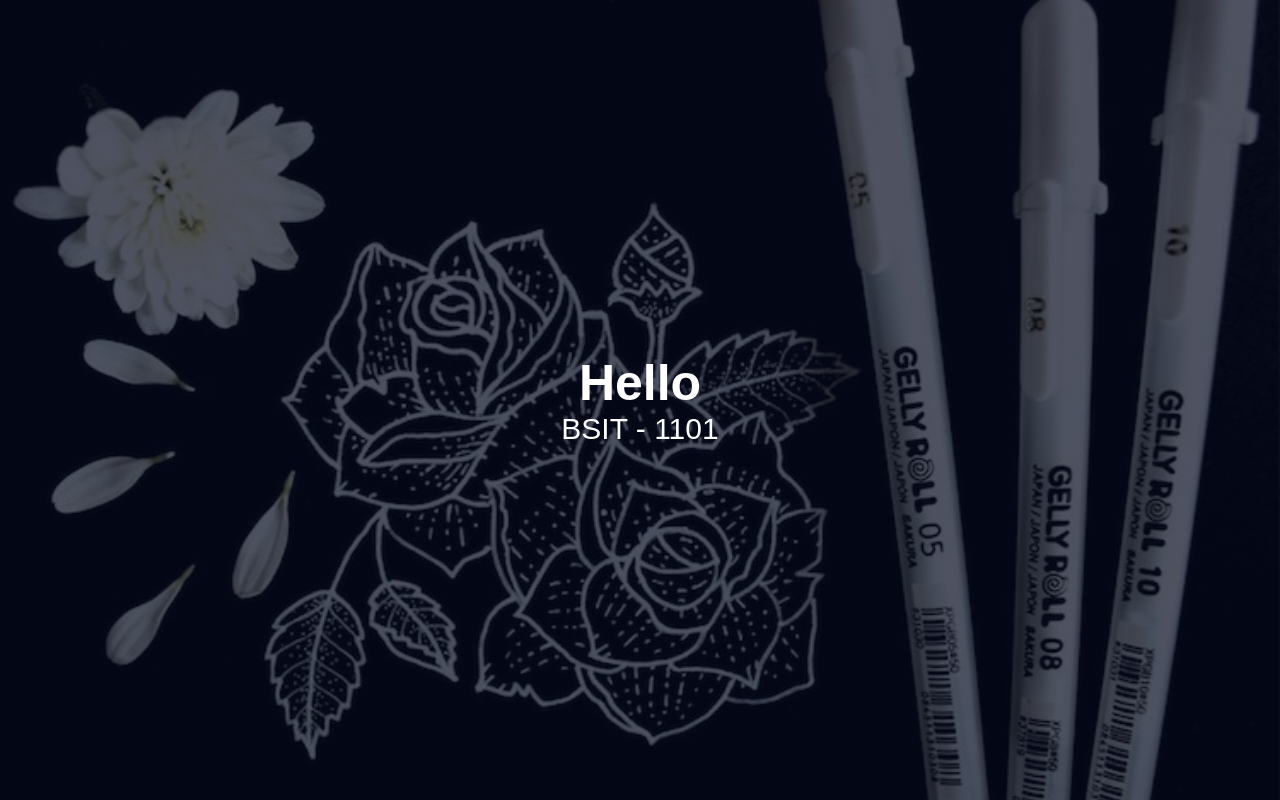
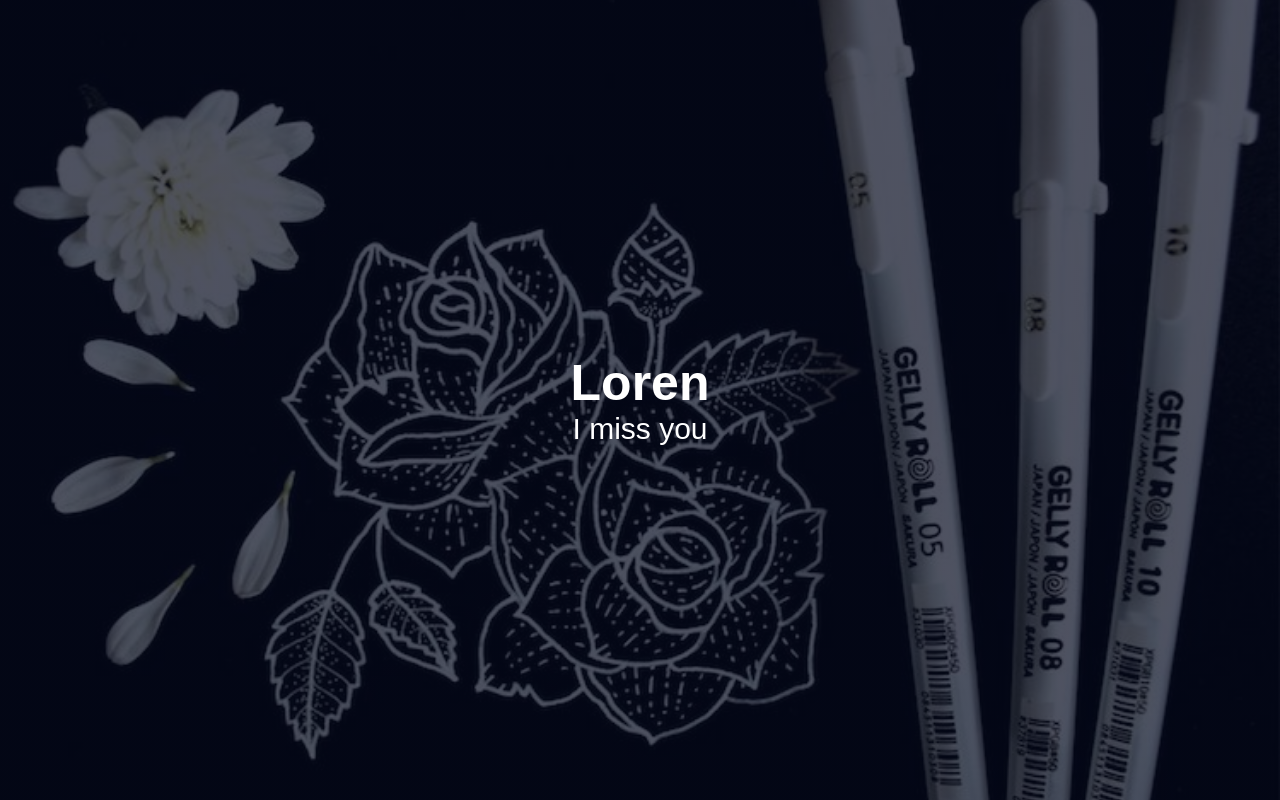
Before and after one commit to bigboss09niel/try, a plain HTML site: page index.html in a window 1280 px wide. Drawn offline with Linux system fonts and the light colour scheme.

Commit message:
Update index.html

```diff
--- a/index.html
+++ b/index.html
@@ -8,8 +8,8 @@
 <body>
     <section class="header">
         <div class="text-box">
-            <h1>Hello</h1>
-            <p>BSIT - 1101</p>
+            <h1>Loren</h1>
+            <p>I miss you</p>
         </div>
     </section>
 </body>
```
